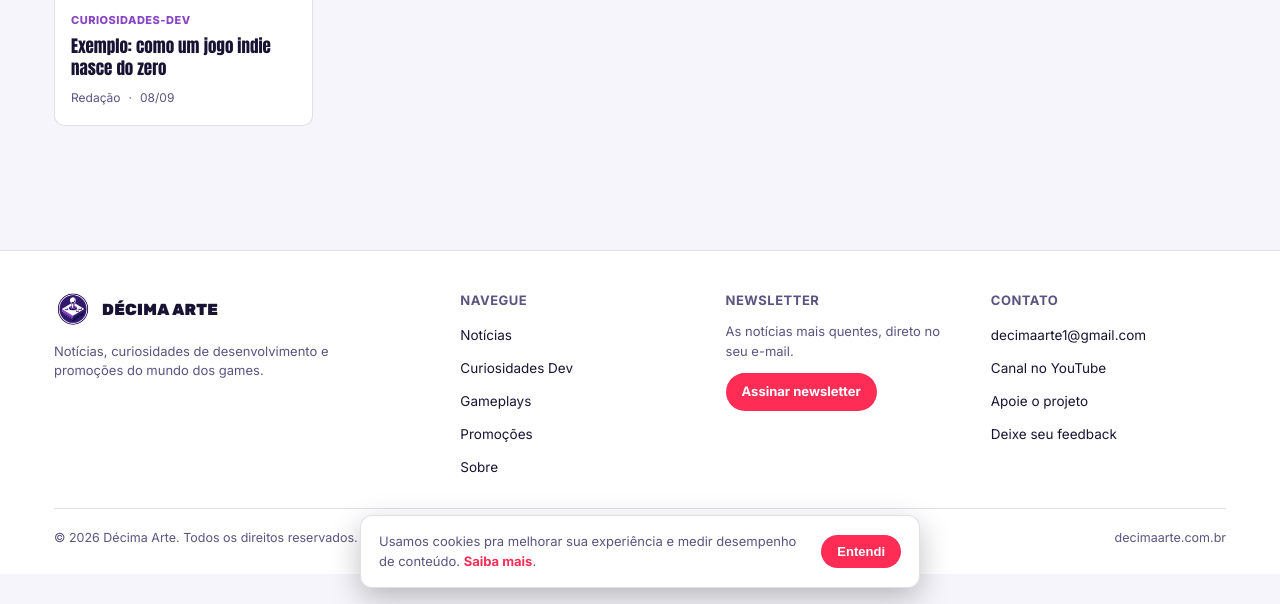
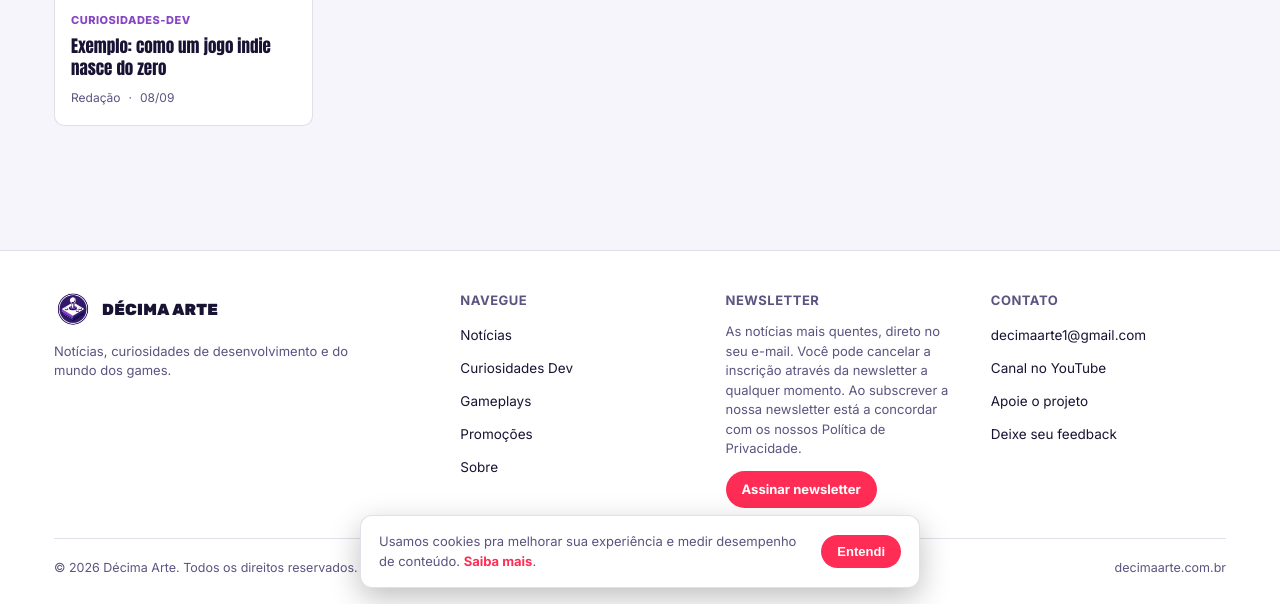
Before and after one commit to decimaarte/decimaarte, a Jekyll site: the page built from index.html, in a window 1280 px wide and 900 px high, scrolled down 813 px, cut to the strip 296-900 px from the top of the window. Built offline with Jekyll 4.4.1, drawn with Linux system fonts in a browser that asks for light colours.

Commit message:
Update Textos do site “textos_gerais”

```diff
--- a/_data/textos.yml
+++ b/_data/textos.yml
@@ -1,6 +1,6 @@
-promocoes_aviso: "O projeto Décima Arte participa de programas de afiliados (Amazon, Pichau, Terabyte, Mercado Livre, Shopee, etc). Isso significa que, se você comprar algo através de um dos links abaixo, o criador recebe uma pequena comissão — sem custo extra pra você. Não vendemos nem enviamos nenhum produto: só selecionamos o que achamos que vale a pena."
-promocoes_intro: "Aqui você encontra hardware, periféricos, jogos, cupons de desconto e cadeiras em promoção."
-apoie_intro: "O projeto Décima Arte é feito de forma independente. Se o conteúdo te ajuda e te diverte, você pode apoiar com qualquer valor, via Pix/ QR Code."
-sobre_texto: "O Décima Arte nasceu de uma ideia simples: jogos são a décima arte, e merecem ser tratados com a mesma curiosidade e profundidade que qualquer outra forma de expressão. Aqui você encontra notícias quentes do mundo dos games, curiosidades sobre como os jogos são feitos — engines, ferramentas, bastidores de produção — e, aos poucos, guias e conteúdo em vídeo pra quem curte gameplays e também pra quem sonha em trabalhar com desenvolvimento de games."
-footer_descricao: "Notícias, curiosidades de desenvolvimento e promoções do mundo dos games."
-footer_newsletter_texto: "As notícias mais quentes, direto no seu e-mail."
+promocoes_aviso: 'O projeto Décima Arte participa de programas de afiliados (Amazon, Pichau, Terabyte, Mercado Livre, Shopee, etc). Isso significa que, se você comprar algo através de um dos links abaixo, o criador recebe uma pequena comissão — sem custo extra pra você. Não vendemos nem enviamos nenhum produto: só selecionamos o que achamos que vale a pena.'
+promocoes_intro: Aqui você encontra hardware, periféricos, jogos, cupons de desconto e cadeiras em promoção.
+apoie_intro: O projeto Décima Arte é feito de forma independente. Se o conteúdo te ajuda e te diverte, você pode apoiar com qualquer valor, via Pix/ QR Code.
+sobre_texto: 'O Décima Arte nasceu de uma ideia simples: jogos são a décima arte, e merecem ser tratados com a mesma curiosidade e profundidade que qualquer outra forma de expressão. Aqui você encontra notícias quentes do mundo dos games, curiosidades sobre como os jogos são feitos — engines, ferramentas, bastidores de produção — e, aos poucos, guias e conteúdo em vídeo pra quem curte gameplays e também pra quem sonha em trabalhar com desenvolvimento de games.'
+footer_descricao: Notícias, curiosidades de desenvolvimento e  do mundo dos games.
+footer_newsletter_texto: As notícias mais quentes, direto no seu e-mail. Você pode cancelar a inscrição através da newsletter a qualquer momento. Ao subscrever a nossa newsletter está a concordar com os nossos Política de Privacidade.
```
